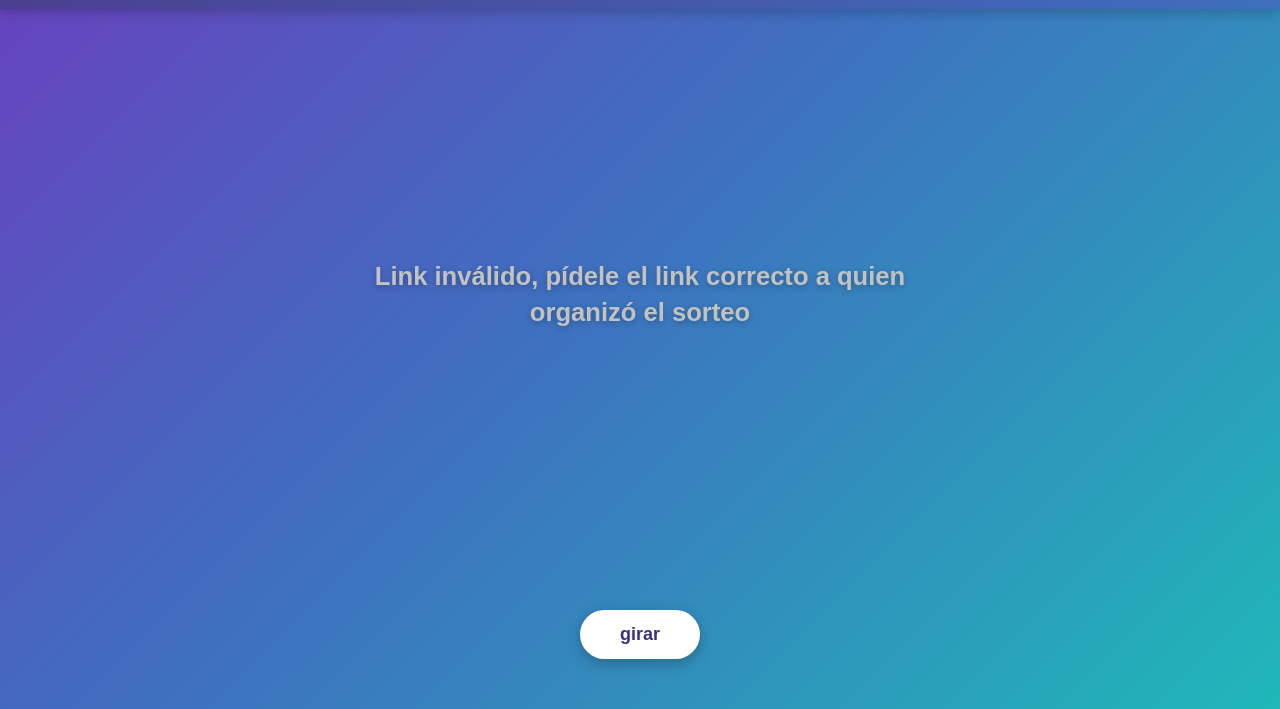
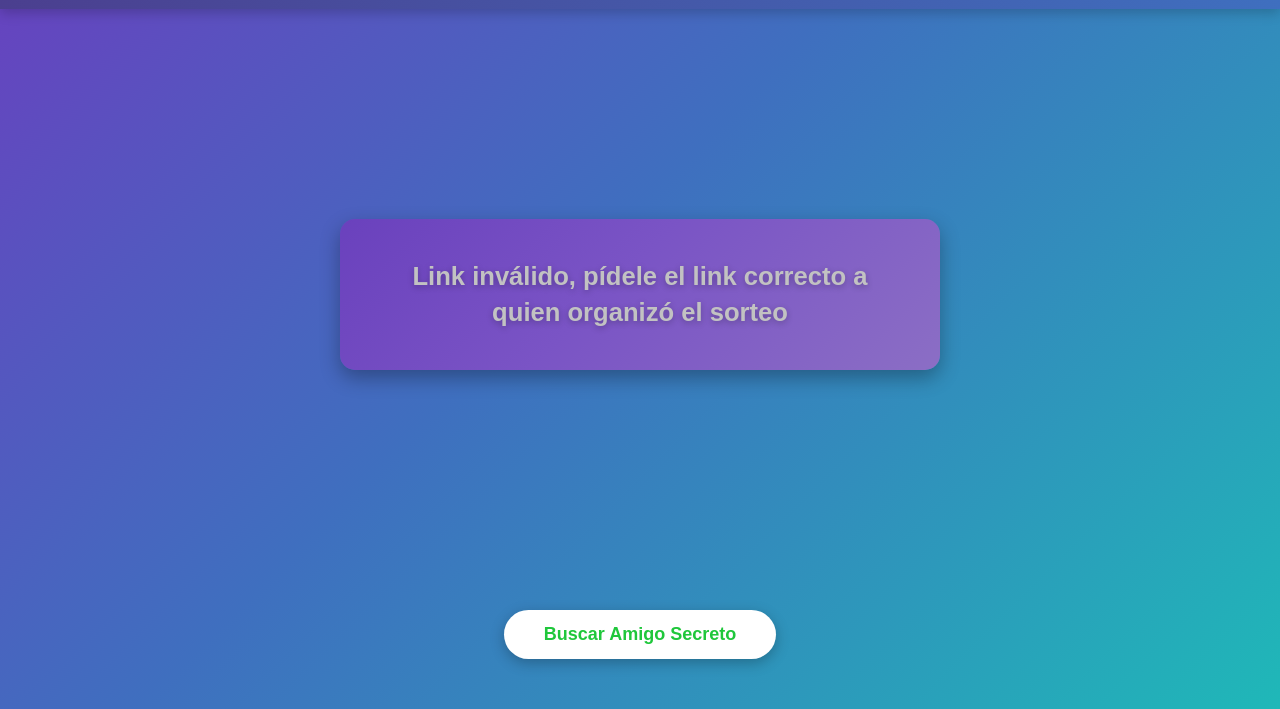
Before and after one commit to eldidi21/Amigo_Secreto, a plain HTML site: page index.html in a window 1280 px wide. Shown: the part 91-800 px from the top of the page. Drawn offline with Linux system fonts and the light colour scheme.

Commit message:
Segundo commit ultimos retoques

```diff
--- a/css/stylecoverpage.css
+++ b/css/stylecoverpage.css
@@ -67,6 +67,13 @@ section {
   max-width: 600px;
 }
 
+.seleccion {
+  background: linear-gradient(135deg, #6a41bd 0%, #7a54c5 45%, #8b6ec5 100%);
+  padding: 40px;
+  border-radius: 15px;
+  box-shadow: 0 8px 20px rgba(0, 0, 0, 0.3);
+}
+
 .seleccion h2 {
   font-size: 1.6rem;
   font-weight: 600;
@@ -86,7 +93,7 @@ footer {
 
 button {
   background-color: #ffffff;
-  color: #3f2f7f;
+  color: #1fc73b;
   border: none;
   border-radius: 999px; /* forma de "pastilla" como el botón Registrarme */
   padding: 14px 40px;
--- a/index.html
+++ b/index.html
@@ -3,7 +3,7 @@
   <head>
     <meta charset="UTF-8" />
     <meta name="viewport" content="width=device-width, initial-scale=1.0" />
-    <title>Estudio</title>
+    <title>Amigo Secreto Betowa</title>
     <link rel="stylesheet" href="css/stylecoverpage.css" />
   </head>
   <body>
@@ -18,7 +18,9 @@
       </section>
     </main>
     <footer>
-      <div class="button1"><button id="girar">girar</button></div>
+      <div class="button1">
+        <button id="girar">Buscar Amigo Secreto</button>
+      </div>
     </footer>
   </body>
   <script src="js/seleccionpersona.js"></script>
```
